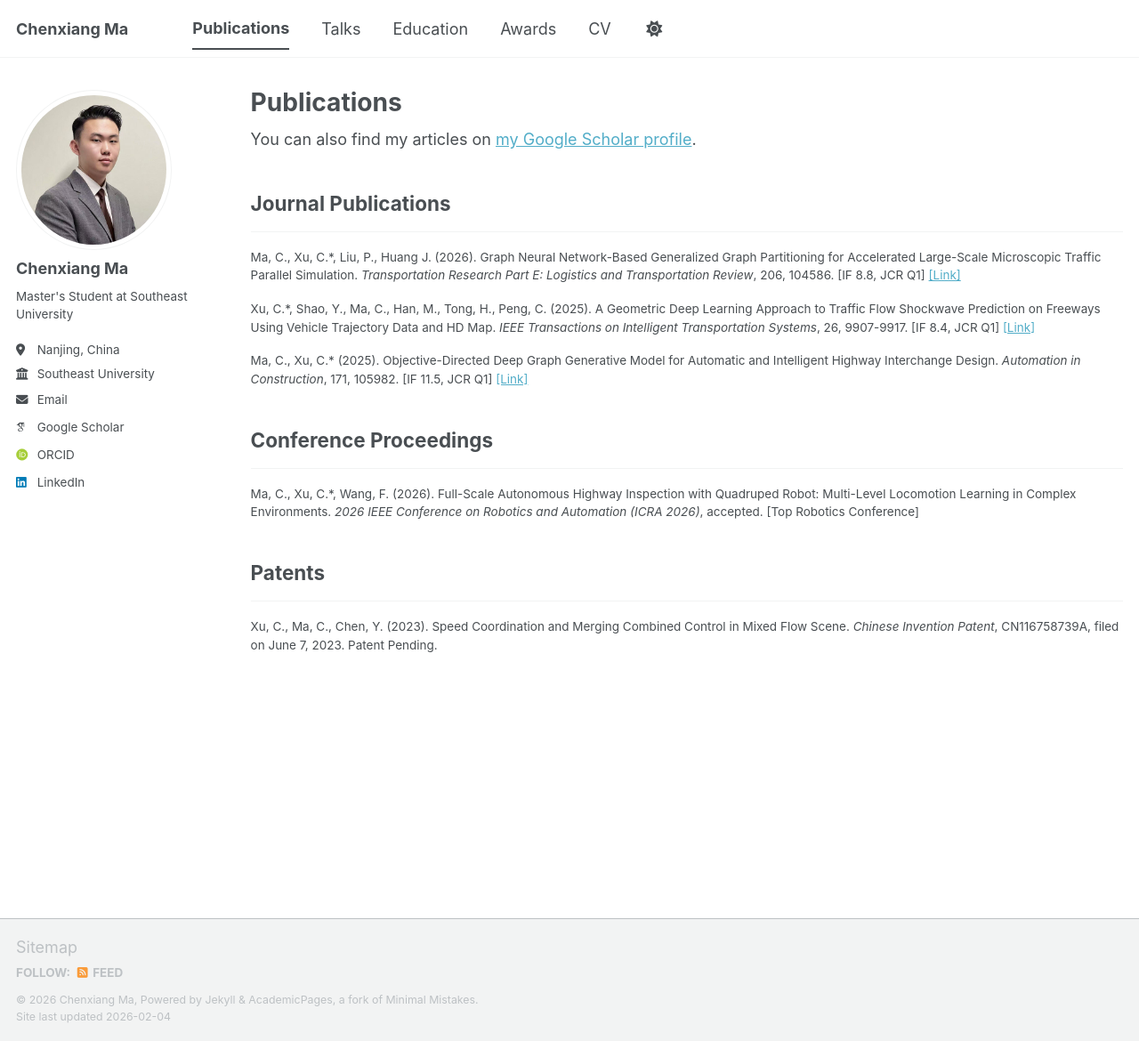
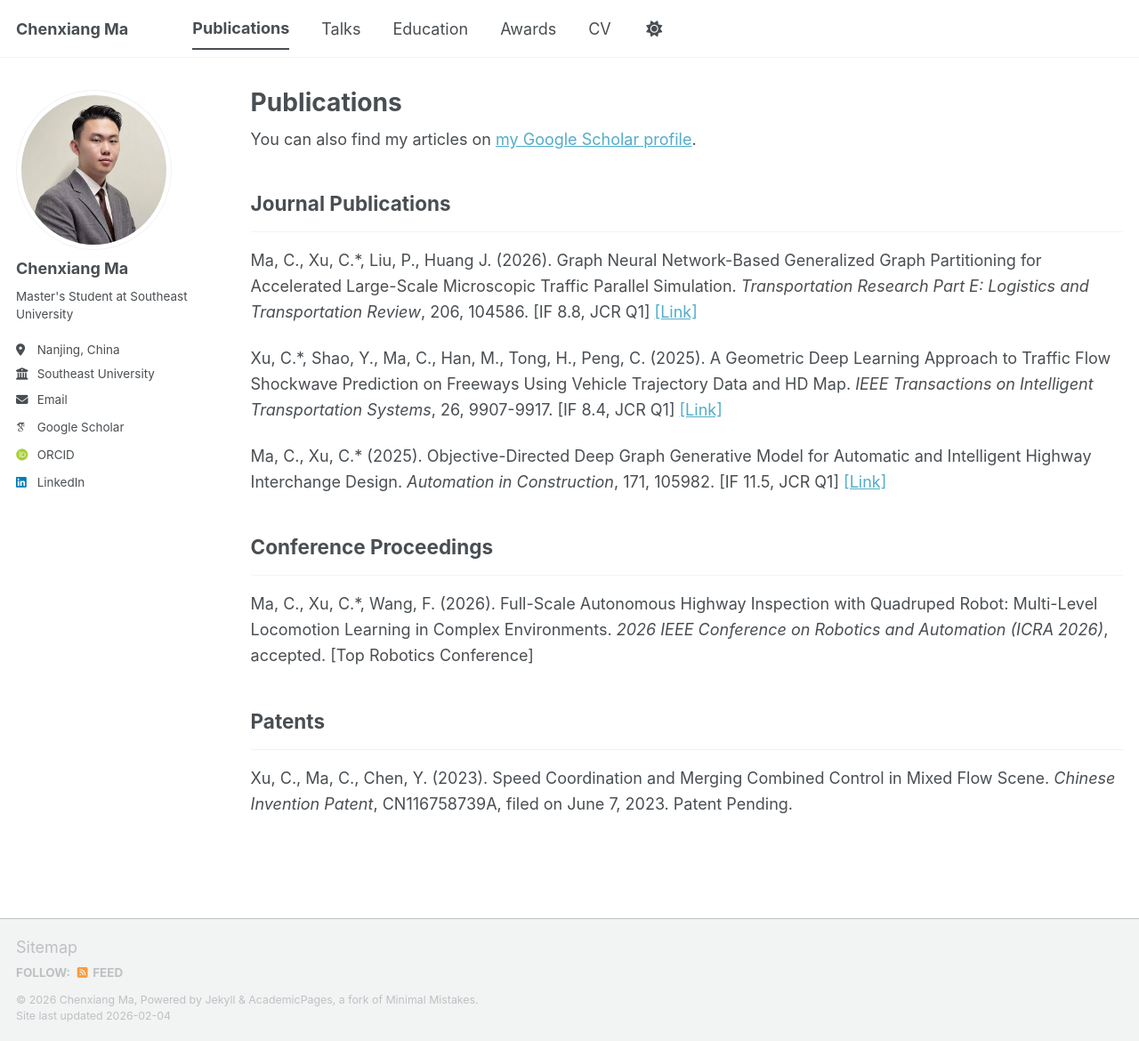
Before and after one commit to macxii23/macxii23.github.io, a Jekyll site: the page built from _pages/publications.html, in a window 1280 px wide and 1170 px high. Shown: the whole window at 89% size. Built offline with Jekyll 4.4.1, drawn with Linux system fonts in a browser that asks for light colours; some web fonts are replaced; a script bundle is joined from its source files by our own code; library files that are not in the unit come from our copies.

Commit message:
Update _archive.scss

```diff
--- a/_sass/layout/_archive.scss
+++ b/_sass/layout/_archive.scss
@@ -64,6 +64,12 @@
   & + p {
     text-indent: 0;
   }
+}
+
+/* Publications citation font size - larger than default excerpt */
+.list__item .archive__item-excerpt {
+  font-size: 1em; // Same as body text (16px), larger than default 0.75em (12px)
+  line-height: 1.6;
 }
 
 .archive__item-teaser {
```
